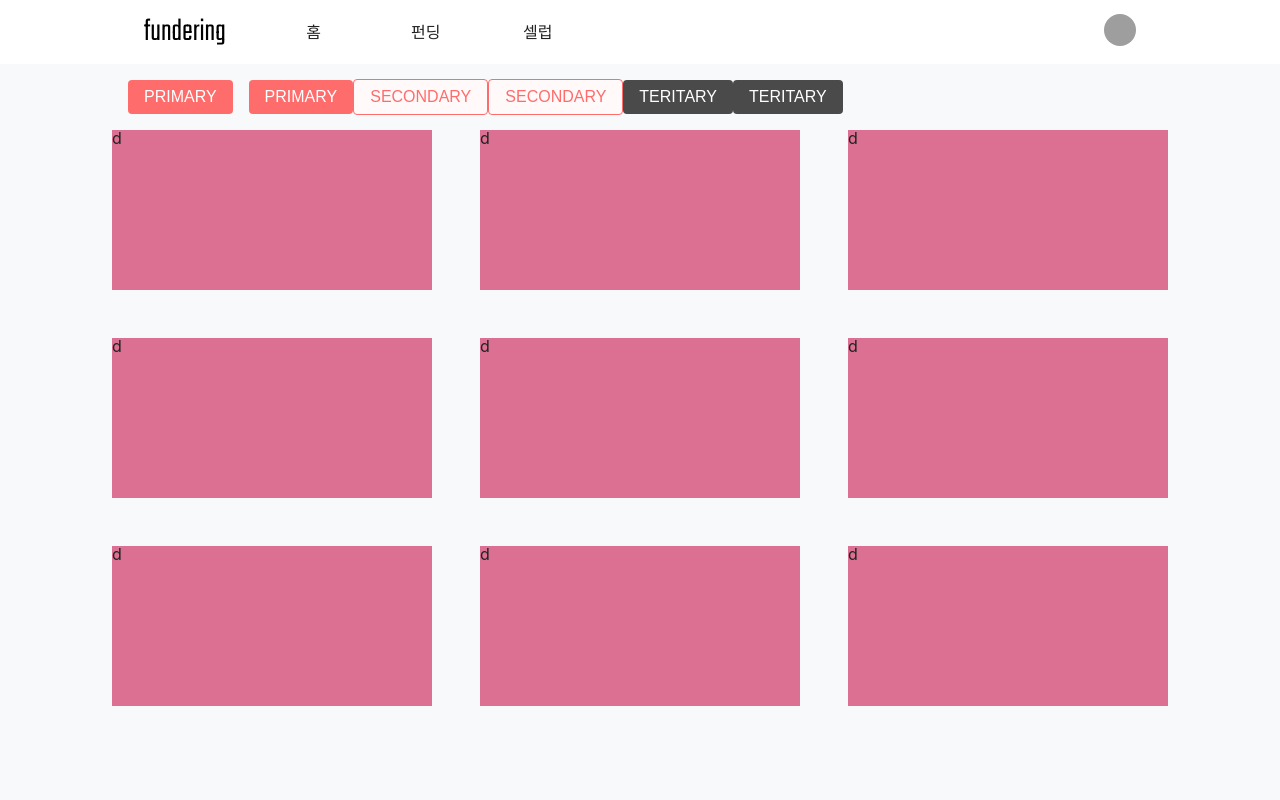
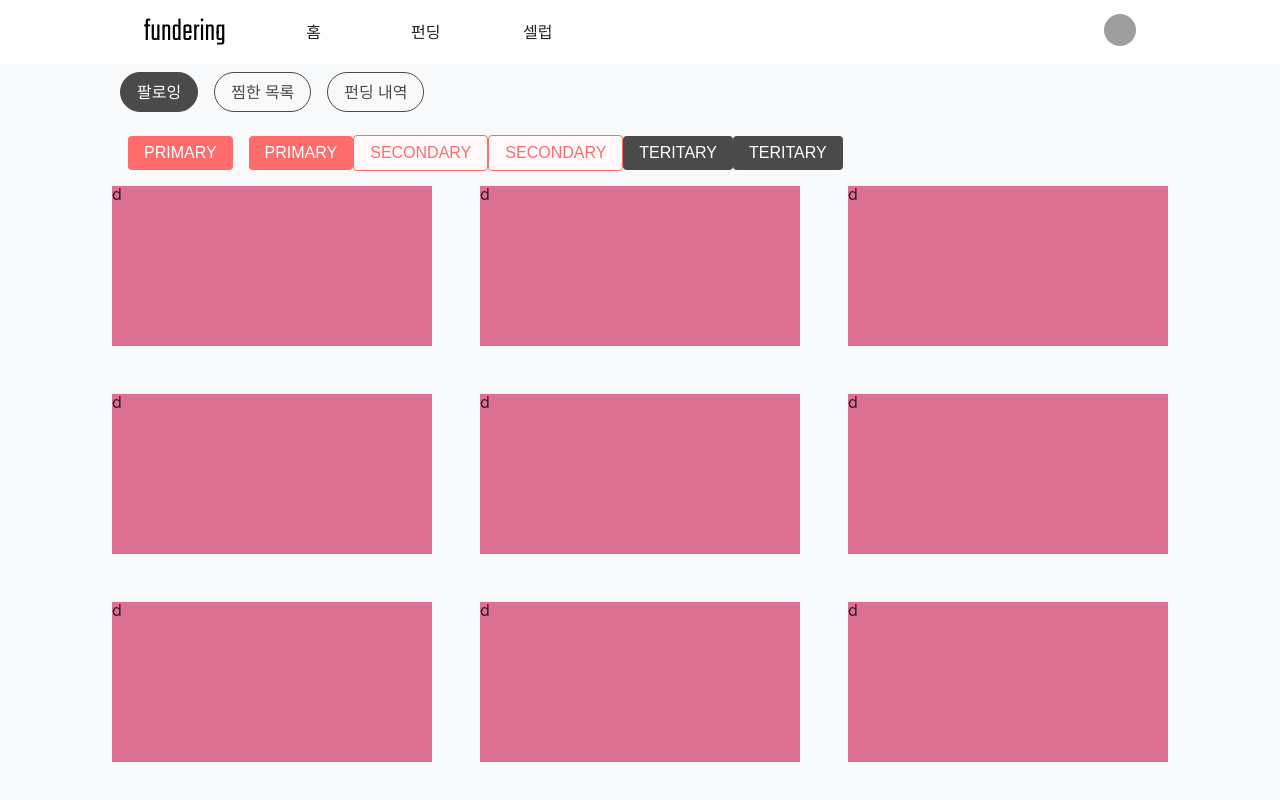
Before and after one commit to Step3-kakao-tech-campus/Team13_FE, a React (Vite) app in the folder src/: page / in a window 1280 px wide. Built offline with nearby package versions, Linux system fonts and the light colour scheme; grey boxes are pictures that could not be loaded; a web font is replaced by a local one.

Commit message:
feat: Tabs 공통 컴포넌트 생성

```diff
--- /dev/null
+++ b/src/src/components/common/Tabs.jsx
@@ -0,0 +1,81 @@
+import styled from "styled-components";
+import { memo, useState } from "react";
+import { PropTypes } from "prop-types";
+
+const Styled = {
+  Container: styled.ul`
+    min-width: 100%;
+
+    display: flex;
+    flex-wrap: wrap;
+  `,
+  Tab: styled.li`
+    padding: 1rem;
+    margin: 0.5rem;
+
+    height: 2.5rem;
+
+    display: flex;
+    justify-content: center;
+    align-items: center;
+
+    font-weight: 500;
+    font-size: 1rem;
+
+    color: ${({ theme }) => theme.color.subBlack};
+    border: 1.5px solid ${({ theme }) => theme.color.subBlack};
+    border-radius: 9999px;
+    cursor: pointer;
+
+    transition: all ease-in-out 0.25s;
+
+    &:hover {
+      background-color: #eeeeee;
+    }
+
+    &.selected {
+      background-color: ${({ theme }) => theme.color.subBlack};
+      color: ${({ theme }) => theme.color.white};
+    }
+  `,
+};
+
+/**
+ * Tabs 공통 컴포넌트
+ * @param tabInfoArray title과 func 정보를 객체로 담은 정보 배열
+ * @param tabStyle 기존 style과 동일
+ * @param props 기타 props
+ */
+
+function Tabs({ tabInfoArray, tabStyle, ...props }) {
+  const [selectedTab, setSelectedTab] = useState(0);
+
+  return (
+    <Styled.Container {...props}>
+      {tabInfoArray.map((tab, index) => (
+        <Styled.Tab
+          value={index}
+          onClick={(event) => {
+            if (selectedTab === event.target.value) return;
+            setSelectedTab(event.target.value);
+            tab.func();
+          }}
+          className={selectedTab === index && "selected"}
+          key={index}
+          style={tabStyle}
+        >
+          {tab.title}
+        </Styled.Tab>
+      ))}
+    </Styled.Container>
+  );
+}
+
+Tabs.propTypes = {
+  tabInfoArray: PropTypes.arrayOf(
+    PropTypes.shape({ title: PropTypes.string, func: PropTypes.func }),
+  ).isRequired,
+  tabStyle: PropTypes.object,
+};
+
+export default memo(Tabs);
--- a/src/src/pages/Test.jsx
+++ b/src/src/pages/Test.jsx
@@ -3,6 +3,7 @@ import Grid from "@/components/common/template/Grid.jsx";
 import styled from "styled-components";
 import Button from "@/components/common/Button.jsx";
 import BUTTON_TYPE from "@/constants/BUTTON_TYPE.js";
+import Tabs from "@/components/common/Tabs.jsx";
 
 const Styled = {
   GridExample: styled.article`
@@ -11,9 +12,32 @@ const Styled = {
   `,
 };
 function Test() {
+  const tabInfoArray = [
+    {
+      title: "팔로잉",
+      func: () => {
+        console.log("팔로잉");
+      },
+    },
+    {
+      title: "찜한 목록",
+      func: () => {
+        console.log("찜한 목록");
+      },
+    },
+    {
+      title: "펀딩 내역",
+      func: () => {
+        console.log("펀딩 내역");
+      },
+    },
+  ];
+
   return (
     <>
       <PageTitle />
+
+      <Tabs tabInfoArray={tabInfoArray} />
       <Button style={{ margin: "1rem" }}>PRIMARY</Button>
       <Button isHoverStyle={false}>PRIMARY</Button>
 
```
